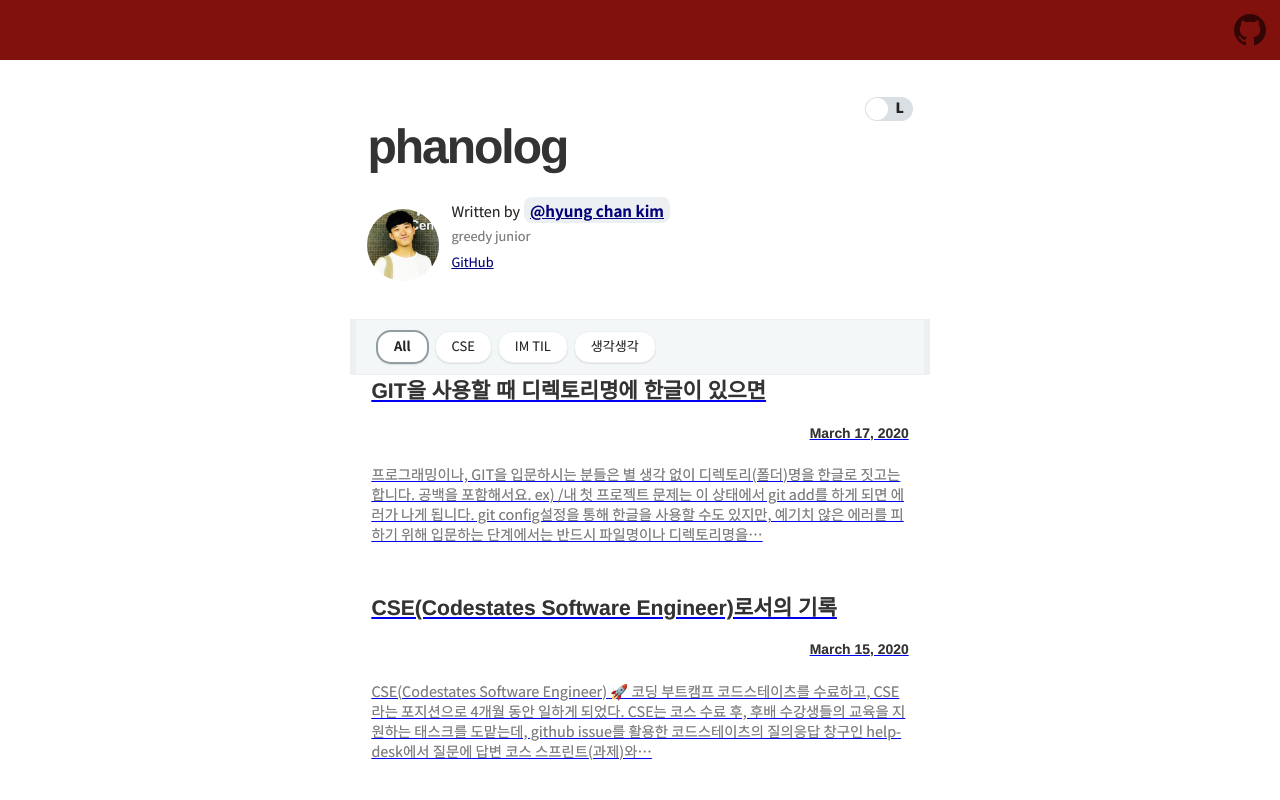
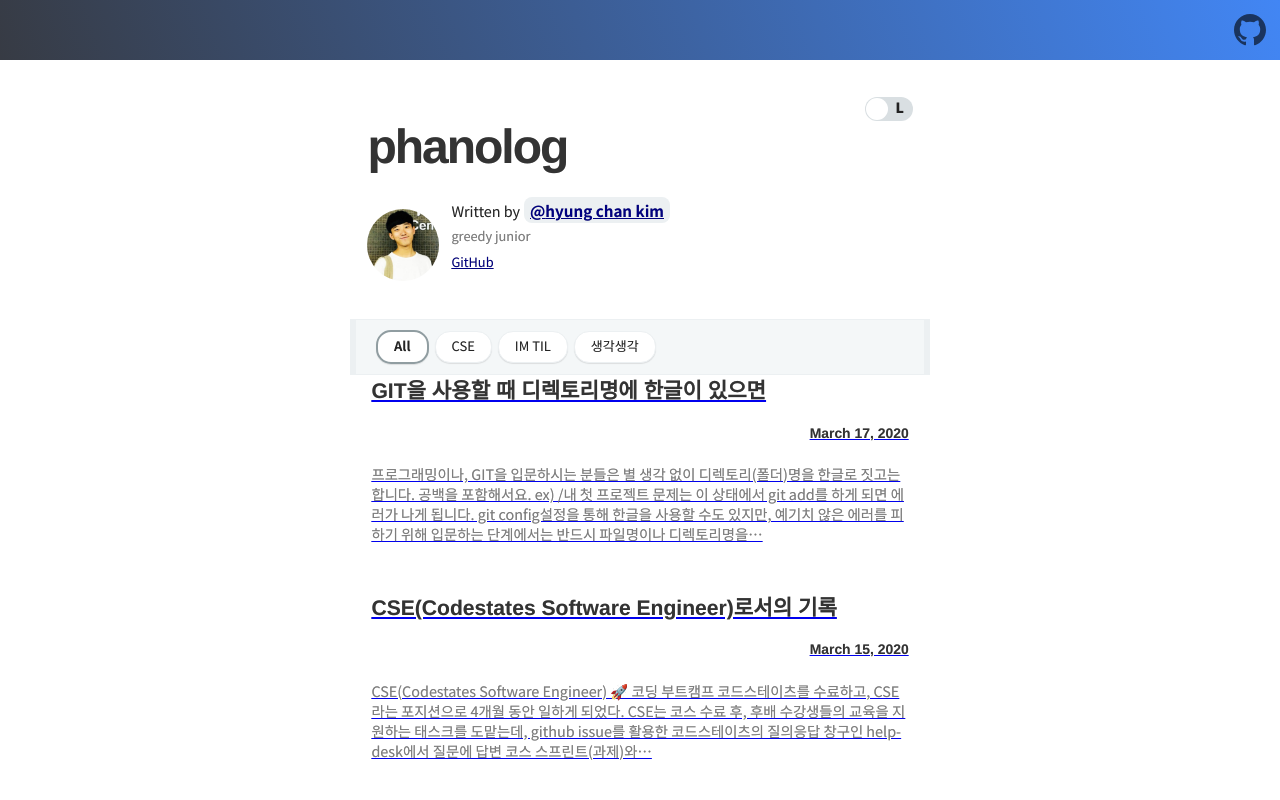
Before and after one commit to chanste/phano-log, a Gatsby site: page / in a window 1280 px wide. Shown: the top 800 px of the page. Built offline with nearby package versions, Linux system fonts and the light colour scheme; Gatsby itself is replaced by a stand-in of ours; some packages are replaced by stand-ins of ours; what typography-theme-github would draw is missing.

Commit message:
change color to blue

```diff
--- a/src/styles/variables.scss
+++ b/src/styles/variables.scss
@@ -1,6 +1,7 @@
 // app
-$theme-gradient: #80110d;
+$theme-gradient: linear-gradient(72deg, #373b44, #4286f4);
 $top-header-text-color: #fff;
+// #80110d;
 // linear-gradient(72deg, #291e95, #cc007a)
 /**
  * @light theme
```
